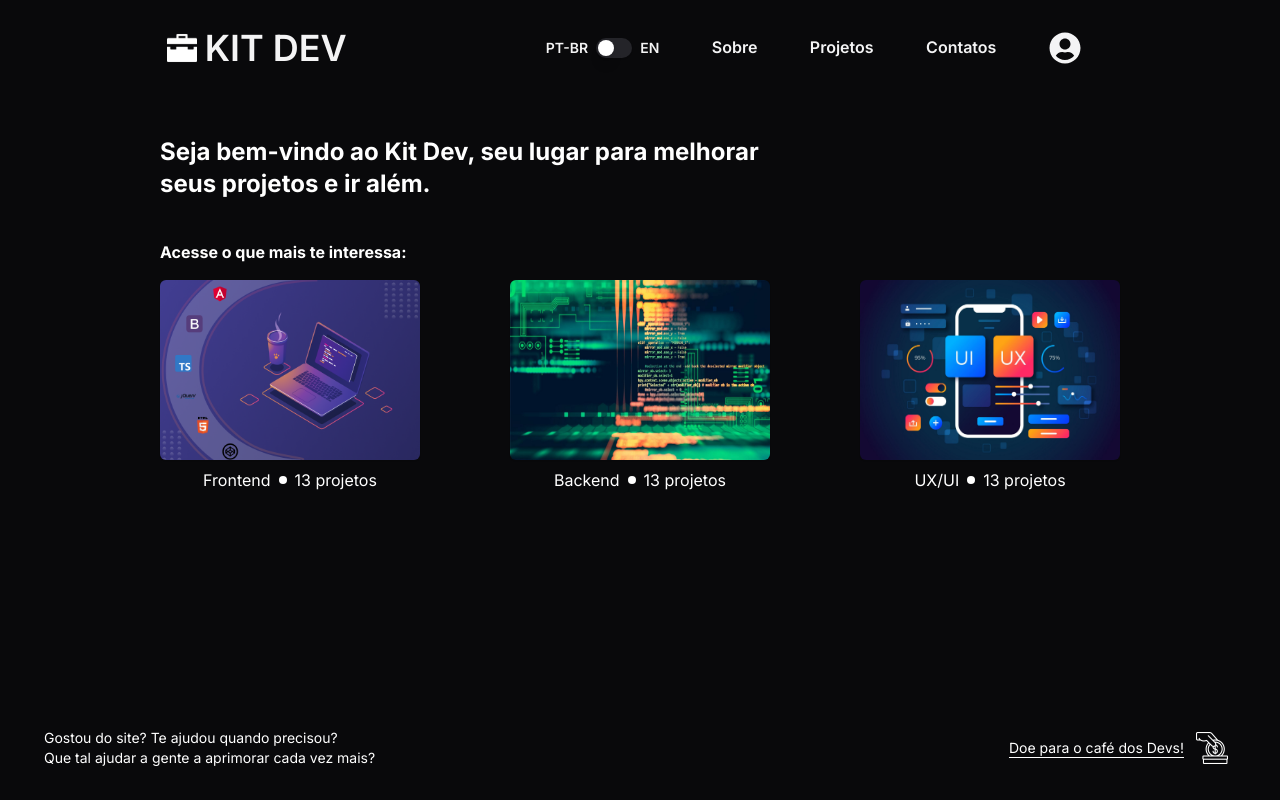
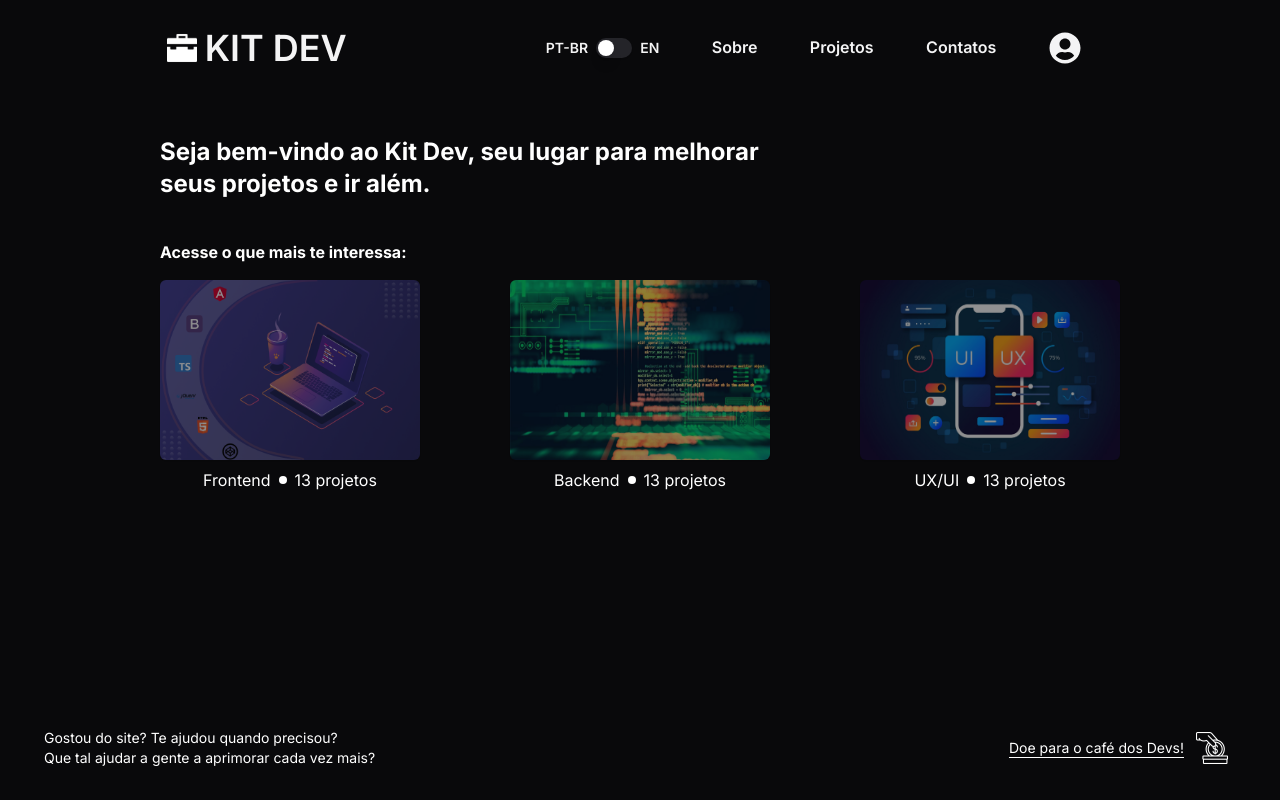
Before and after one commit to Gusales/kit-dev, a Next.js app in the folder client/: page / in a window 1280 px wide. Built offline with nearby package versions, Linux system fonts and the light colour scheme.

Commit message:
style: change the opacity of the images and hover effect on the text is together to the image

```diff
--- a/client/src/components/StackCard/index.tsx
+++ b/client/src/components/StackCard/index.tsx
@@ -13,13 +13,13 @@ export function StackCard({
   stackName,
 }: StackCardProps) {
   return (
-    <div>
+    <div className="hover:scale-105 transition-all">
       <Image
         src={stackImageBannerUrl}
-        alt={`Baner da stack ${stackName}`}
+        alt={`Banner da stack ${stackName}`}
         width={750}
         height={500}
-        className="w-[260px] h-[180px] rounded-md shadow-sm transition-all hover:scale-105"
+        className="w-[260px] h-[180px] rounded-md shadow-sm opacity-55"
       />
       <div className="flex items-center justify-center gap-2 text-white mt-2">
         <p>{stackName}</p>
```
